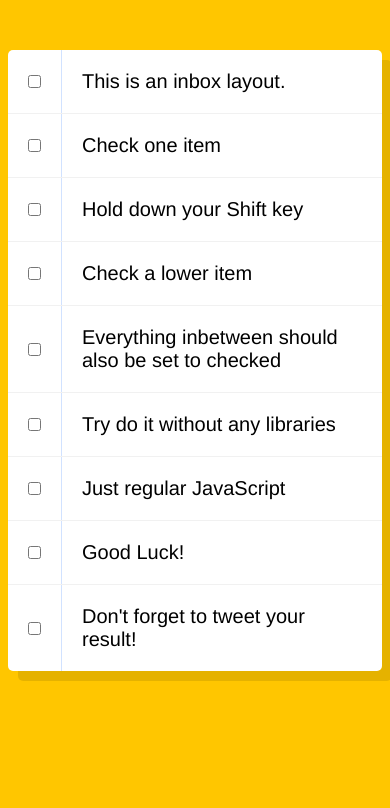
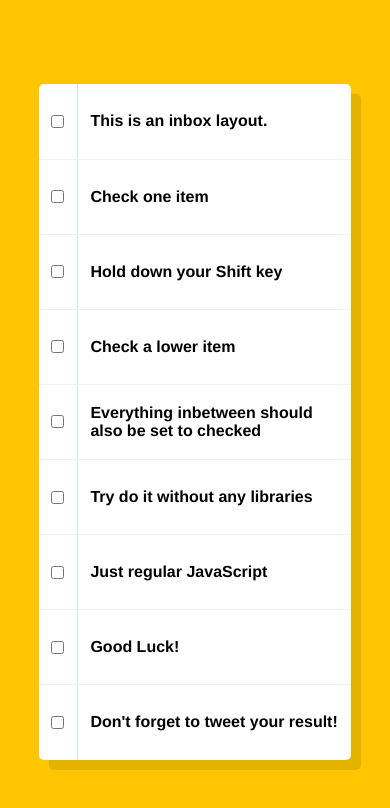
Before and after one commit to Basiakus/chellange30-6-checkboxPlusShift, a website: page index.html in a window 390 px wide. Drawn offline with Linux system fonts and the light colour scheme.

Commit message:
include npm packages and responsive display

```diff
--- a/index.html
+++ b/index.html
@@ -3,8 +3,9 @@
 
 	<head>
 		<meta charset="UTF-8">
-		<title>Hold Shift to Check Multiple Checkboxes</title>
-		<link rel="stylesheet" type="text/css" href="style.css">
+		<meta name="viewport" content="width=device-width, initial-scale=1.0">
+		<title>Hold Shift and Multiply Checkboxes</title>
+		<link rel="stylesheet" type="text/css" href="./css/style.css">
 	</head>
 
 	<body>
@@ -54,6 +55,6 @@
 				<p>Don't forget to tweet your result!</p>
 			</div>
 		</div>
-		<script type="text/javascript" src="script.js"></script>
+		<script type="text/javascript" src="./js/script.js"></script>
 	</body>
 </html>
--- a/script.js
+++ b/js/script.js
@@ -3,10 +3,7 @@ const checkboxes = document.querySelectorAll('#inbox .item input[type="checkbox"
 let lastChecked;
 
 function handleCheckbox(e) {
-	console.log(this);
-	console.log(`this input checked = ${this.checked}`);
-	console.log(`this input shiftKey = ${e.shiftKey}`)
-
+	//console.log(this);
 	let inBeetwen = false;
 	if (e.shiftKey && this.checked) {
 		checkboxes.forEach( checkbox => {
--- /dev/null
+++ b/scss/style.scss
@@ -0,0 +1,66 @@
+* {
+	margin: 0;
+	padding: 0;
+	box-sizing: border-box;
+}
+body {
+	font-family: sans-serif;
+	background:#ffc600;
+	display: flex;
+	height: 100vh;
+	width: 100vw;
+	justify-content: center;
+	align-items: center;
+	#inbox {
+		display: flex;
+  		flex-direction: column;
+		width: 40%;
+		height: 80%;
+		background:white;
+		border-radius:5px;
+		box-shadow:10px 10px 0 rgba(0,0,0,0.1);
+		.item {
+			display:flex;
+			flex: 1;
+			align-items:center;
+			border-bottom: 1px solid #F1F1F1;
+			&:last-child {
+				border-bottom:0;
+			}
+			input[type="checkbox"] {
+				margin: 4%;
+				&:checked + p {
+					background: #F9F9F9;
+					text-decoration: line-through;
+				}
+			}
+			p {
+				border-left: 1px solid #D1E2FF;
+				transition: background 0.2s;
+				font-family:'helvetica neue';
+				font-weight: 200;
+				width: 100%;
+				height: 100%;
+				display: flex;
+				align-items:center;
+				font-size: 1.4em;
+				padding: 0 4%;
+			}
+		}
+	}
+}
+
+@media only screen and (max-width: 900px) {
+	body {
+		#inbox {
+			width: 80%;
+			height: 80%;
+			.item {
+				p {
+					font-size: 1em;
+					font-weight: 600;
+				}
+			}
+		}
+	}
+}
```
Also changed, not shown: Gruntfile.js (added, +28 -0 lines), package.json (added, +17 -0 lines), style.css (deleted), 2 other files.
